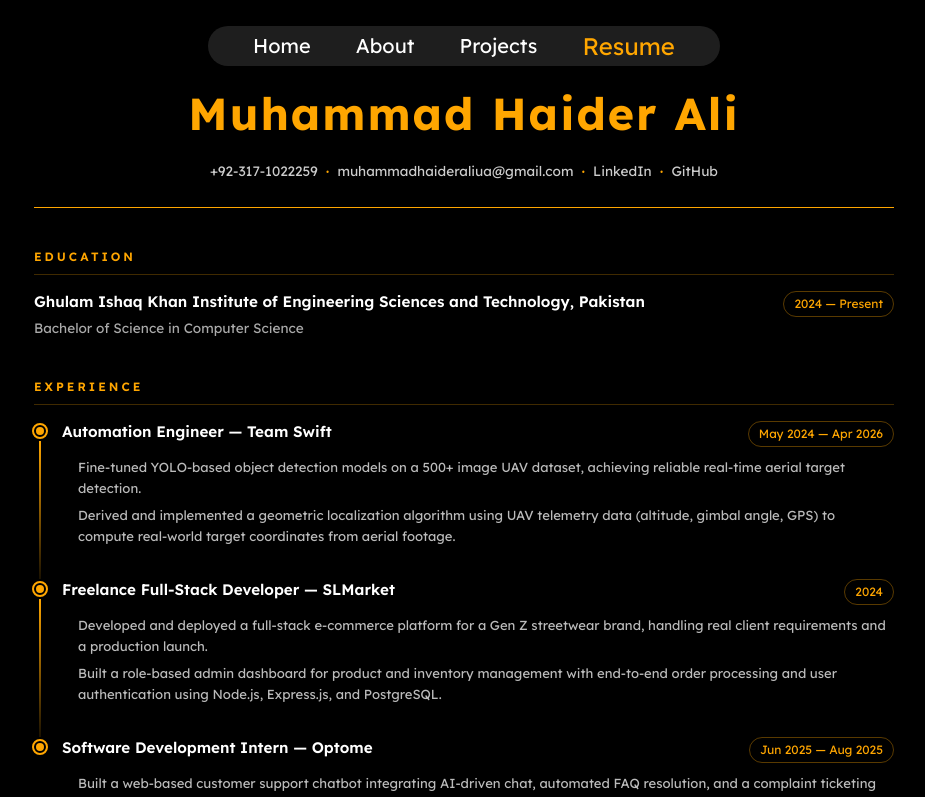
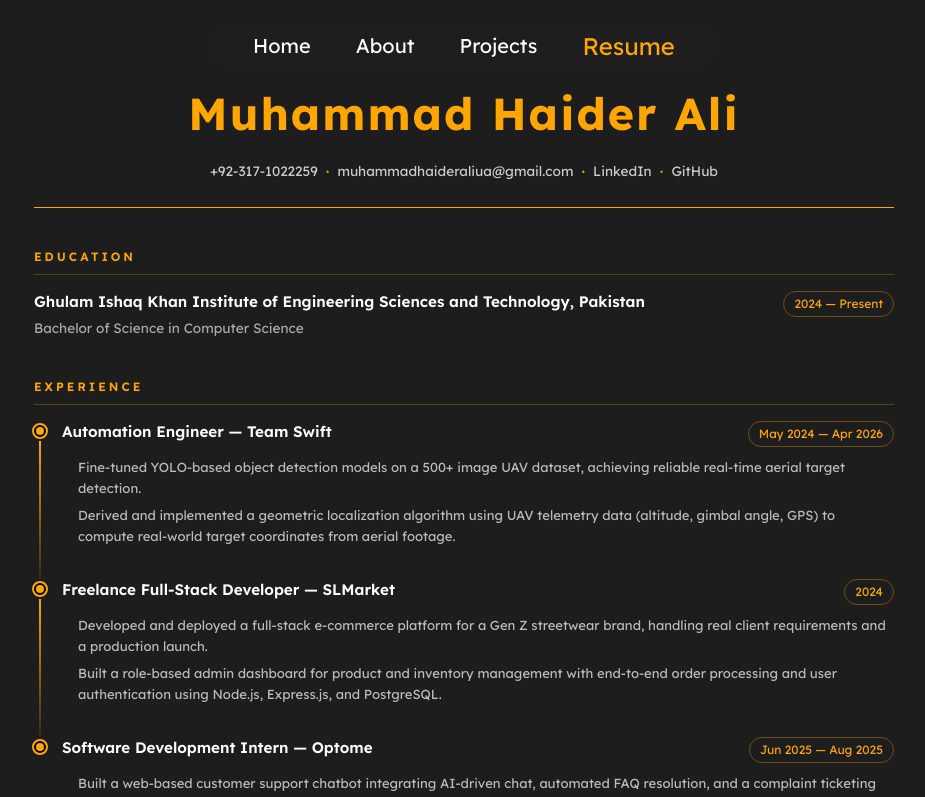
Before and after one commit to HaiderAliqnt/portfolio_webs, a React (Vite) app: page /resume in a window 1280 px wide. Shown: the top 797 px of the page, without its empty margins (176-1101 px from the left). Built offline with nearby package versions, Linux system fonts and the light colour scheme.

Commit message:
resume refined

```diff
--- a/src/pages/resume/resume.css
+++ b/src/pages/resume/resume.css
@@ -1,7 +1,7 @@
 .resume-page {
     min-height: 100vh;
     width: 100vw;
-    background-color: black;
+    background-color: rgba(40, 40, 40, 0.726);
     display: flex;
     justify-content: center;
     padding: 80px 20px 60px;
```
Also changed, not shown: 1 other file (tests, documents, lock files or other folders).
